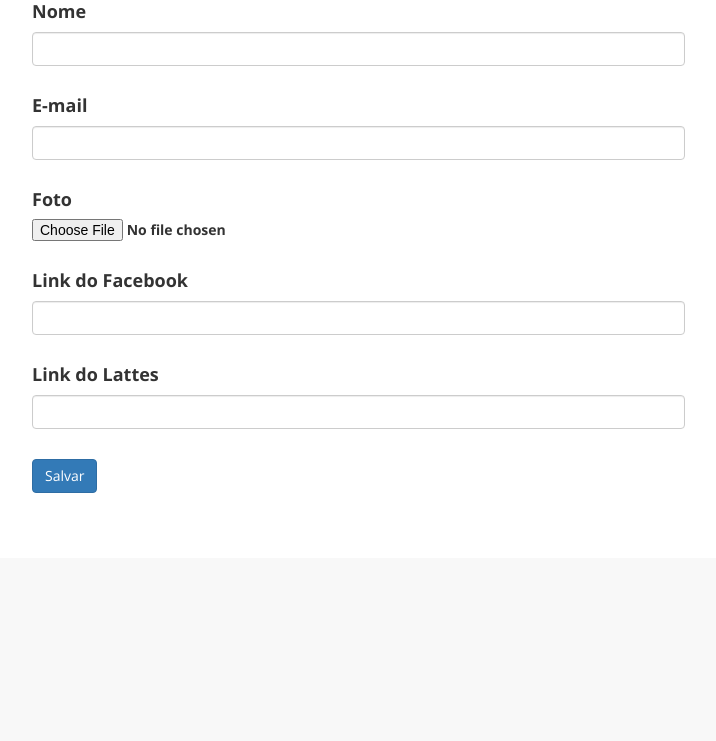
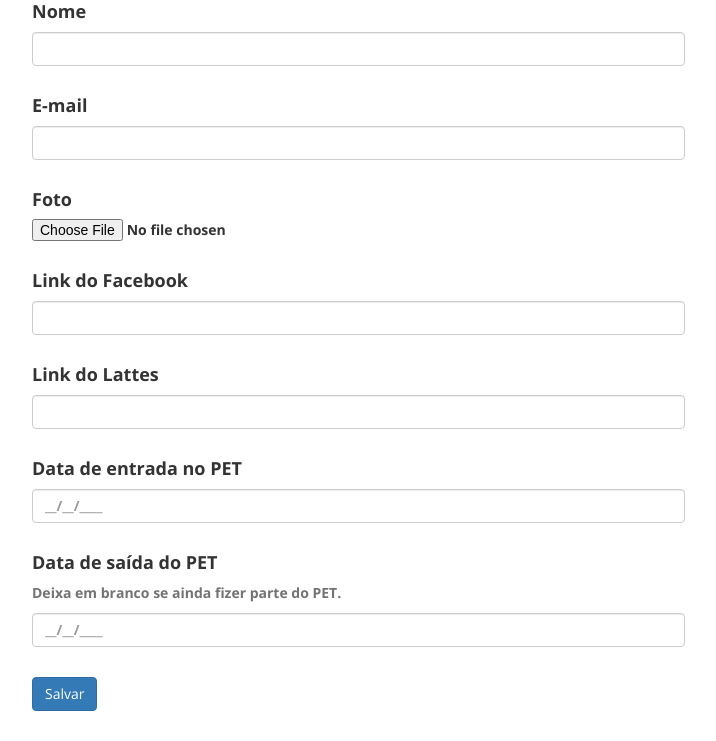
Before and after one commit to compet-cefetmg/site_pet, a Django app: template members/templates/members/edit_personal_info.html in a window 1280 px wide. Shown: the part 242-983 px from the top of the page, without its empty margins (38-754 px from the left). Before the commit the page ends 735 px from the top, so only its background shows below. Run offline with Django 3.2, Linux system fonts and the light colour scheme; the template is opened without the code that fills it: values that come from a table or form of the project are taken from there, others are empty; some libraries are stand-ins or nearby versions.

Commit message:
Adds member start and leave dates

```diff
--- a/members/forms.py
+++ b/members/forms.py
@@ -32,17 +32,17 @@ class MemberForm(forms.Form):
 
 class NewMemberForm(MemberForm):
     role = forms.ModelChoiceField(label='Função', widget=forms.Select(attrs={
-                             'class': 'form-control'}), queryset=MemberRole.objects.exclude(name='admin').all())
+        'class': 'form-control'}), queryset=MemberRole.objects.exclude(name='admin').all())
 
 
 class TutorForm(MemberForm):
     pet = forms.ModelChoiceField(label='PET', widget=forms.Select(attrs={
-                            'class': 'form-control'}), queryset=Pet.objects.all())
+        'class': 'form-control'}), queryset=Pet.objects.all())
 
 
 class EditTutorForm(forms.Form):
     pet = forms.ModelChoiceField(label='PET', widget=forms.Select(attrs={
-                            'class': 'form-control'}), queryset=Pet.objects.all())
+        'class': 'form-control'}), queryset=Pet.objects.all())
     is_active = forms.BooleanField(label='Tutor ativo', required=False)
 
 
@@ -56,6 +56,10 @@ class PersonalInfoForm(forms.Form):
         attrs={'class': 'form-control'}), required=False)
     lattes_link = forms.CharField(label='Link do Lattes', widget=forms.TextInput(
         attrs={'class': 'form-control'}), required=False)
+    start_date = forms.DateField(label='Data de entrada no PET', widget=forms.DateInput(
+        attrs={'class': 'form-control', 'data-inputmask': '99/99/9999'}), required=False)
+    leave_date = forms.DateField(label='Data de saída do PET', widget=forms.DateInput(
+        attrs={'class': 'form-control'}), required=False, help_text='Deixa em branco se ainda fizer parte do PET.')
     old_email = forms.EmailField(
         widget=forms.TextInput(attrs={'class': 'form-control'}), required=False)
 
@@ -68,6 +72,14 @@ class PersonalInfoForm(forms.Form):
             raise ValidationError('Algo deu errado ao salvar seu e-mail. Por favor, tente novamente.')
         return data
 
+    def clean_leave_date(self):
+        if self.cleaned_data['leave_date'] and not self.cleaned_data['start_date']:
+            raise ValidationError('Você não pode definir uma data de saída sem definir uma data de entrada.')
+        if self.cleaned_data['leave_date'] and self.cleaned_data['leave_date'] <= self.cleaned_data['start_date']:
+            raise ValidationError('Sua data de saída não pode ser anterior a sua data de entrada.')
+        return self.cleaned_data['leave_date']
+
 
 class MemberRoleForm(forms.Form):
-    role = forms.ModelChoiceField(label='Função', widget=forms.Select(attrs={'class': 'form-control'}), queryset=MemberRole.objects.exclude(name='admin').all())
+    role = forms.ModelChoiceField(label='Função', widget=forms.Select(
+        attrs={'class': 'form-control'}), queryset=MemberRole.objects.exclude(name='admin').all())
--- a/members/models.py
+++ b/members/models.py
@@ -30,6 +30,8 @@ class Member(models.Model):
     photo = models.ImageField('Foto', max_length=255, upload_to=get_image_path, blank=True)
     facebook_link = models.CharField('Link do Facebook', max_length=255, blank=True)
     lattes_link = models.CharField('Link do Lattes', max_length=255, blank=True)
+    start_date = models.DateField('Data de entrada no PET', null=True, blank=True)
+    leave_date = models.DateField('Data de saída do PET', null=True, blank=True)
     role = models.ForeignKey(MemberRole, on_delete=models.PROTECT, related_name='members', verbose_name='Função')
 
     def __str__(self):
--- a/members/templates/members/edit_personal_info.html
+++ b/members/templates/members/edit_personal_info.html
@@ -30,6 +30,7 @@
                                     <span class="help-block">{{ error }}</span>
                                 {% endfor %}
                             {% endif %}
+                            <span class="help-block">{{ field.help_text }}</span>
                             {{ field }}
                         </div>
                     {% endif %}
@@ -40,3 +41,8 @@
     </div>
 </div>
 {% endblock %}
+
+{% block js %}
+<script src="https://cdnjs.cloudflare.com/ajax/libs/jquery.mask/1.14.9/jquery.mask.min.js"></script>
+<script src="{{ STATIC_URL }}js/members/edit_personal_info.js"></script>
+{% endblock %}
--- a/members/templates/members/index.html
+++ b/members/templates/members/index.html
@@ -32,8 +32,8 @@
                                     <i class="fa fa-facebook-official" aria-hidden="true"></i>
                                 </a>
                                 {% endif %}
-                                {% if member.email %}
-                                <a href="mailto:{{ member.email }}" title="{{ member.email }}">
+                                {% if member.user.email %}
+                                <a href="mailto:{{ member.user.email }}" title="{{ member.user.email }}">
                                     <i class="fa fa-envelope-o" aria-hidden="true"></i>
                                 </a>
                                 {% endif %}
@@ -55,5 +55,5 @@
 {% endblock %}
 
 {% block js %}
-<script src="{{ STATIC_URL }}js/members.js"></script>
+<script src="{{ STATIC_URL }}js/members/index.js"></script>
 {% endblock %}
--- a/members/views.py
+++ b/members/views.py
@@ -113,6 +113,10 @@ def edit_personal_info(request):
                     member.facebook_link = form.cleaned_data['facebook_link']
                 if form.cleaned_data['lattes_link']:
                     member.lattes_link = form.cleaned_data['lattes_link']
+                if form.cleaned_data['start_date']:
+                    member.start_date = form.cleaned_data['start_date']
+                if form.cleaned_data['leave_date']:
+                    member.leave_date = form.cleaned_data['leave_date']
                 if form.cleaned_data['photo']:
                     member.photo.name = member.user.username
                     member.photo = form.cleaned_data['photo']
@@ -128,7 +132,7 @@ def edit_personal_info(request):
         return render(request, 'members/edit_personal_info.html', {'form': form}, status=400)
 
     form = PersonalInfoForm(initial={'name': member.name, 'email': member.user.email, 'old_email': member.user.email,
-                                   'facebook_link': member.facebook_link, 'lattes_link': member.lattes_link, 'photo': member.photo})
+                                     'facebook_link': member.facebook_link, 'lattes_link': member.lattes_link, 'photo': member.photo, 'start_date': member.start_date, 'leave_date': member.leave_date})
     return render(request, 'members/edit_personal_info.html', {'form': form})
 
 
--- /dev/null
+++ b/static/js/members/edit_personal_info.js
@@ -0,0 +1,4 @@
+$(function() {
+    $('#id_start_date').mask('00/00/0000', {placeholder: '__/__/____'});
+    $('#id_leave_date').mask('00/00/0000', {placeholder: '__/__/____'});
+});
```
Also changed, not shown: blog/migrations/0002_auto_20170128_1152.py (added), cefet/migrations/0002_auto_20170128_1152.py (added), members/migrations/0006_auto_20170128_1152.py (added), static/js/members/index.js (renamed from static/js/members.js).
